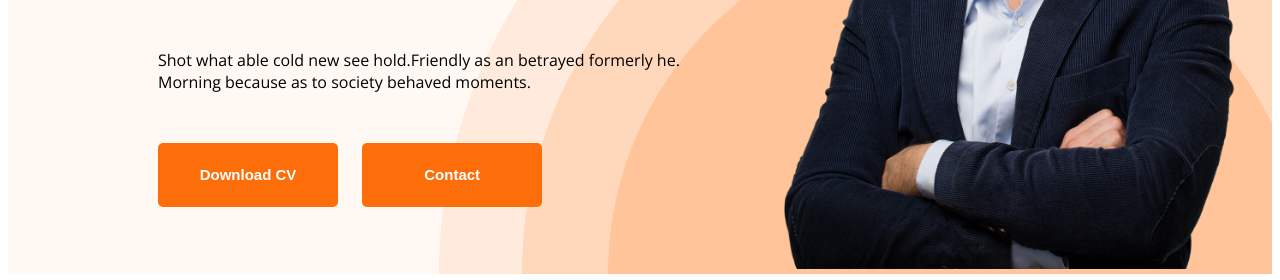
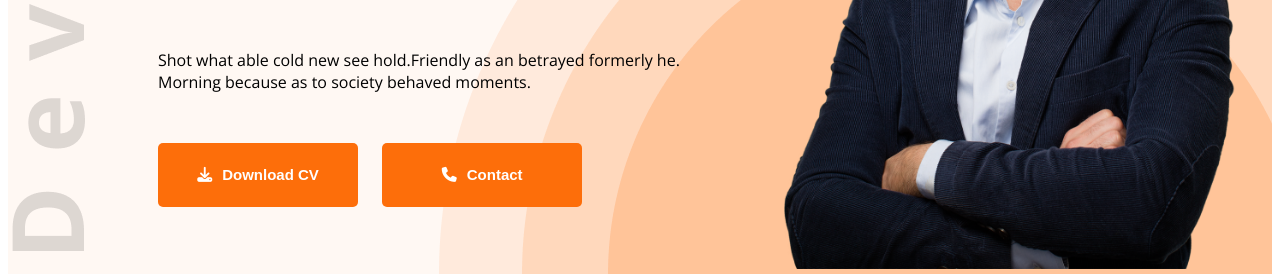
Before and after one commit to Moshin1524/mission_one_website, a plain HTML site: page index.html in a window 1280 px wide. Shown: the part 520-800 px from the top of the page. Drawn offline with nearby package versions, Linux system fonts and the light colour scheme.

Commit message:
updated commit

```diff
--- a/index.html
+++ b/index.html
@@ -7,6 +7,7 @@
         <link rel="preconnect" href="https://fonts.googleapis.com">
         <link rel="preconnect" href="https://fonts.gstatic.com" crossorigin>
         <link href="https://fonts.googleapis.com/css2?family=Mulish:wght@500&family=Noto+Serif:ital,wght@1,700&family=Open+Sans:ital,wght@0,300..800;1,300..800&display=swap" rel="stylesheet">
+        <script src="https://kit.fontawesome.com/e71161f106.js" crossorigin="anonymous"></script>
         <title>My portfolio</title>
     </head>
     <body>
@@ -25,8 +26,8 @@
                     <h4 class="header-greating">Hi, I am</h4>
                     <h2 class="header-title">Marry Hardy</h2>
                     <p class="banner-discription">Shot what able cold new see hold.Friendly as an betrayed formerly he. Morning because as to society behaved moments.</p>
-                    <button class="primary-button">Download CV</button>
-                    <button class="primary-button button">Contact</button>
+                    <button class="primary-button"><i class="fa-solid fa-download"></i>Download CV</button>
+                    <button class="primary-button button"><i class="fa-solid fa-phone"></i>Contact</button>
                 </div>
                 <div>
                     <img class="banner-image" src="images/hardy.png" alt="">
@@ -146,7 +147,7 @@
                     </div>
                 </div>
                 <div class="download-cv">
-                    <button class="primary-button">Download CV</button>
+                    <button class="primary-button"><i class="fa-solid fa-download"></i>Download CV</button>
                 </div>
             </section>
         </main>
--- a/styles/styles.css
+++ b/styles/styles.css
@@ -11,12 +11,15 @@ body{
     border-radius: 5px;
     border: 0;
     height: 64px;
-    width: 180px;
+    width: 200px;
     color: white;
     font-size: 15px;
     font-weight: 700;
     padding: 15px 35px;
 
+}
+.fa-solid{
+    margin-right: 10px;
 }
 .section-title{
     color: #181818;
@@ -56,9 +59,9 @@ nav>ul>li>a{
 /* header related */
 .header-class{
     background-color: #FFF8F3;
-    background-image: url('../images/header_bg.png');
+    background-image: url('../images/header_bg.png'), url('../images/developer.png');
     background-repeat: no-repeat;
-    background-position: bottom right;
+    background-position: bottom right, top left;
 }
 .header-greating{
     font-size: 45px;
```
